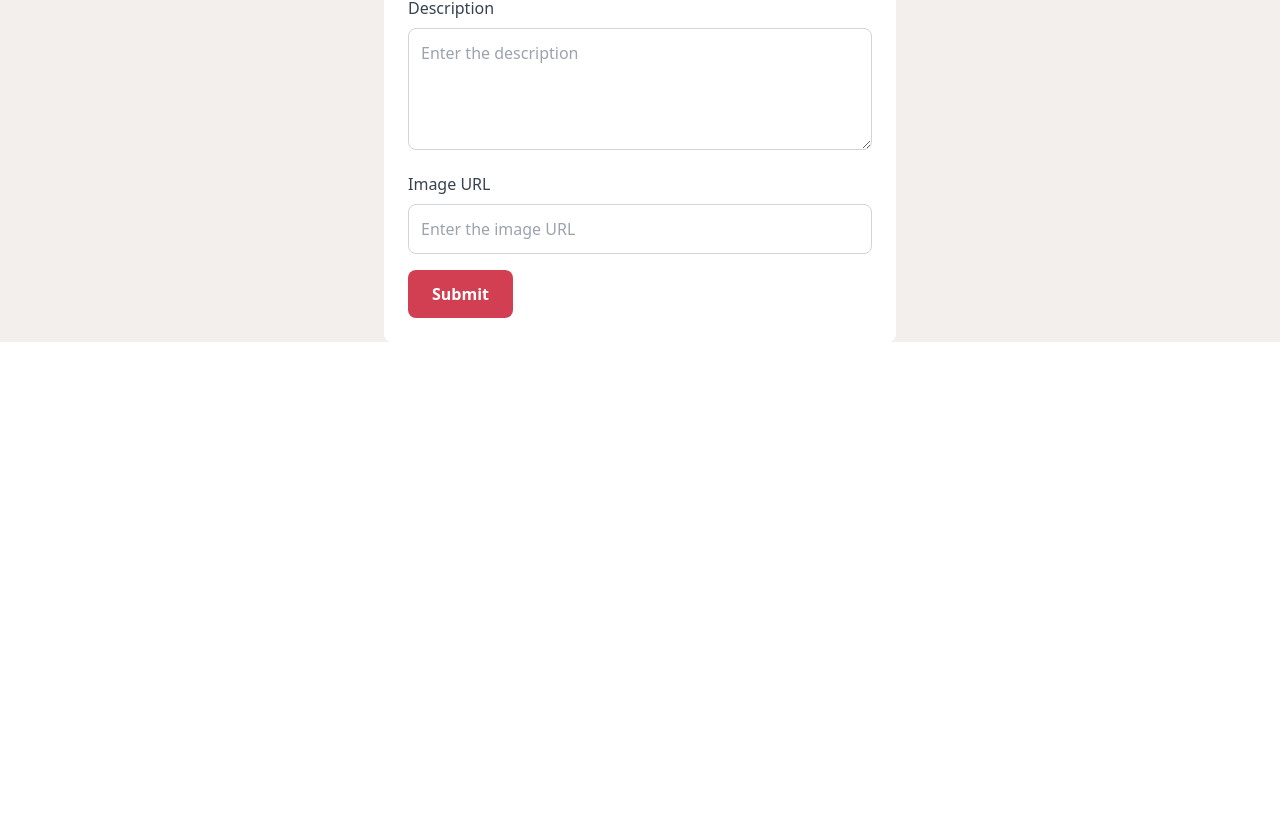
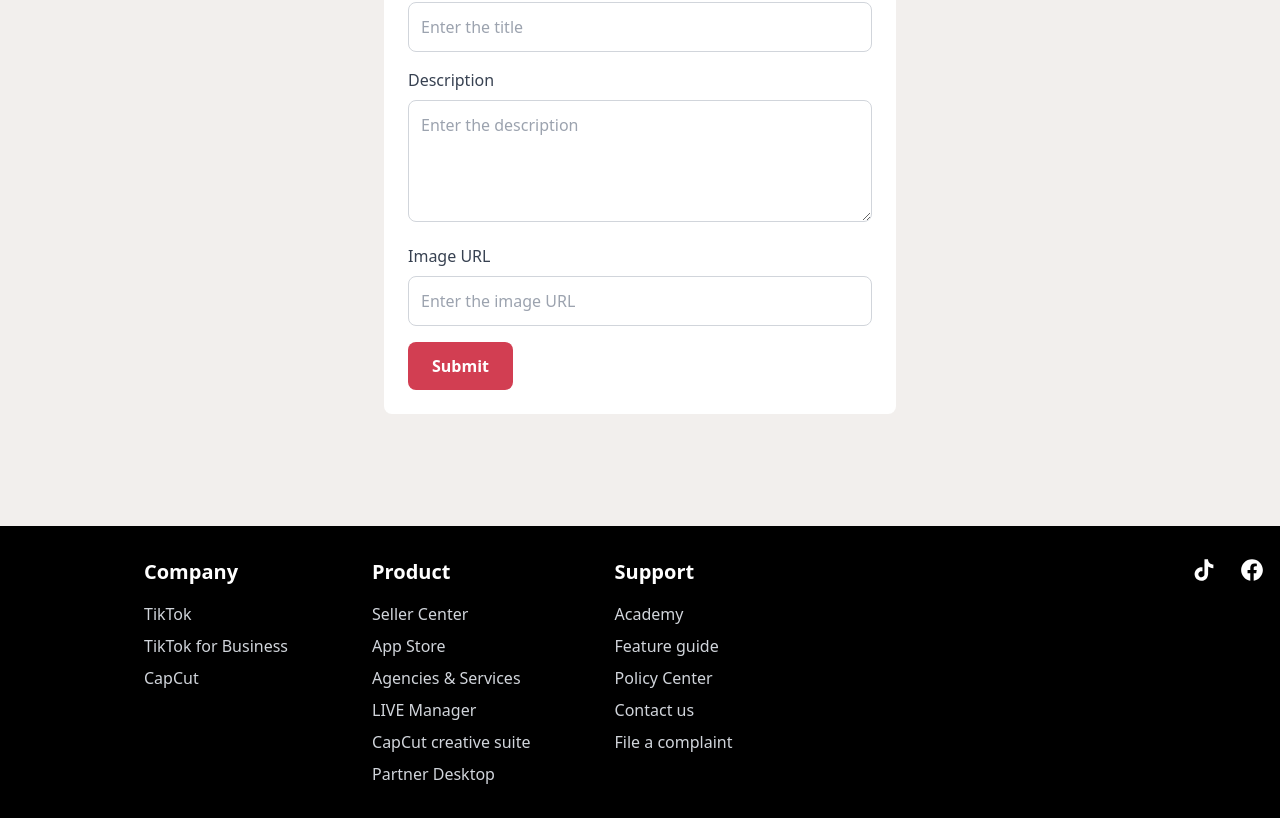
Before and after one commit to haru235/tiktok-hackathon, a Next.js app: page / in a window 1280 px wide. Shown: the part 1300-2118 px from the top of the page. Before the commit the page ends 1642 px from the top, so only its background shows below. Built offline with nearby package versions, Linux system fonts and the light colour scheme.

Commit message:
add footer

```diff
--- a/components/Footer.js
+++ b/components/Footer.js
@@ -0,0 +1,58 @@
+export default function Footer() {
+    return (
+        <footer className="bg-black text-white py-8 px-4">
+            <div className="max-w-7xl mx-auto gap-8 flex flex-col-reverse lg:flex-row justify-between items-start">
+                {/* Left side with lists */}
+                <div className="flex ml-20 items-center lg:items-start justify-center flex-col gap-5 lg:flex-row space-x-16">
+                    {/* Company list */}
+                    <div className="ml-12">
+                        <h4 className="text-xl font-semibold mb-4">Company</h4>
+                        <ul className="text-gray-300 space-y-2">
+                            <li><a href="#">TikTok</a></li>
+                            <li><a href="#">TikTok for Business</a></li>
+                            <li><a href="#">CapCut</a></li>
+                        </ul>
+                    </div>
+                    {/* Product list */}
+                    <div>
+                        <h4 className="text-xl font-semibold mb-4">Product</h4>
+                        <ul className="text-gray-300 space-y-2">
+                            <li><a href="#">Seller Center</a></li>
+                            <li><a href="#">App Store</a></li>
+                            <li><a href="#">Agencies & Services</a></li>
+                            <li><a href="#">LIVE Manager</a></li>
+                            <li><a href="#">CapCut creative suite</a></li>
+                            <li><a href="#">Partner Desktop</a></li>
+                        </ul>
+                    </div>
+                    {/* Support list */}
+                    <div>
+                        <h4 className="text-xl font-semibold mb-4">Support</h4>
+                        <ul className="space-y-2 text-gray-300">
+                            <li><a href="#">Academy</a></li>
+                            <li><a href="#">Feature guide</a></li>
+                            <li><a href="#">Policy Center</a></li>
+                            <li><a href="#">Contact us</a></li>
+                            <li><a href="#">File a complaint</a></li>
+                        </ul>
+                    </div>
+                </div>
+
+                {/* Right side with SVG icons */}
+                <div className="flex space-x-6">
+                    <a href="#" className="hover:text-customTeal">
+                        <svg width="24" height="24" viewBox="0 0 24 24" fill="none" xmlns="http://www.w3.org/2000/svg">
+                            <path d="M12.4729 1.2182C13.6519 1.2002 14.8218 1.2092 15.9918 1.2002C16.0638 2.57718 16.5588 3.98116 17.5668 4.95315C18.5748 5.95214 19.9968 6.41113 21.3828 6.56413V10.1911C20.0868 10.1461 18.7818 9.87609 17.6028 9.31809C17.0898 9.0841 16.6128 8.7871 16.1448 8.4811C16.1358 11.1091 16.1538 13.737 16.1268 16.356C16.0548 17.616 15.6408 18.867 14.9118 19.902C13.7329 21.6299 11.6899 22.7549 9.59291 22.7909C8.30593 22.8629 7.01894 22.5119 5.92096 21.8639C4.10298 20.7929 2.825 18.831 2.636 16.725C2.618 16.275 2.609 15.825 2.627 15.384C2.789 13.674 3.63499 12.0361 4.94897 10.9201C6.44295 9.62409 8.53092 9.0031 10.4839 9.37209C10.5019 10.7041 10.4479 12.0361 10.4479 13.368C9.55691 13.08 8.51293 13.161 7.72993 13.701C7.16294 14.07 6.73095 14.637 6.50595 15.276C6.31695 15.735 6.37095 16.239 6.37995 16.725C6.59595 18.201 8.01793 19.443 9.52991 19.308C10.5379 19.299 11.5009 18.714 12.0229 17.859C12.1939 17.562 12.3829 17.256 12.3919 16.905C12.4819 15.294 12.4459 13.692 12.4549 12.0811C12.4639 8.4541 12.4459 4.83615 12.4729 1.2182Z" fill="white" />
+                        </svg>
+                    </a>
+                    <a href="#" className="hover:text-customTeal">
+                        <svg width="24" height="24" viewBox="0 0 24 24" fill="none" xmlns="http://www.w3.org/2000/svg">
+                            <path d="M22.8651 12.0668C22.8651 6.06479 18.0005 1.2002 11.9994 1.2002C5.99838 1.2002 1.13379 6.06479 1.13379 12.0668C1.13379 17.4892 5.10733 21.9843 10.3015 22.7993V15.2072H7.54325V12.0658H10.3015V9.67249C10.3015 6.9486 11.9243 5.44449 14.4055 5.44449C15.5945 5.44449 16.8378 5.65639 16.8378 5.65639V8.33047H15.4686C14.1193 8.33047 13.6982 9.1681 13.6982 10.0275V12.0668H16.7119L16.2302 15.2081H13.6982V22.8002C18.8925 21.9852 22.866 17.4901 22.866 12.0668H22.8651Z" fill="white" />
+                        </svg>
+                    </a>
+
+                </div>
+            </div>
+        </footer>
+    );
+}
--- a/package.json
+++ b/package.json
@@ -114,6 +114,8 @@
     "slick-carousel": "^1.8.1",
     "source-map": "^0.7.4",
     "source-map-support": "^0.5.21",
+    "string-width": "^4.2.3",
+    "strip-ansi": "^6.0.0",
     "supports-color": "^7.2.0",
     "supports-preserve-symlinks-flag": "^1.0.0",
     "tapable": "^2.2.1",
--- a/pages/index.js
+++ b/pages/index.js
@@ -4,6 +4,7 @@ import Card from "../components/Card";
 import Slider from "react-slick";
 import "slick-carousel/slick/slick.css";
 import "slick-carousel/slick/slick-theme.css";
+import Footer from "../components/Footer";
 
 
 
@@ -119,7 +120,7 @@ export default function Home() {
 
 
         {/* submit content */}
-      <section className="mt-10 p-6 bg-white rounded-lg max-w-lg mx-auto">
+        <section className="mt-10 mb-28 p-6 mt-28 bg-white rounded-lg max-w-lg mx-auto">
           <h2 className="text-2xl font-semibold text-gray-800">Submit Your Content</h2>
           <form onSubmit={handleSubmit} className="mt-4">
             <div className="mb-4">
@@ -168,6 +169,7 @@ export default function Home() {
             </button>
           </form>
         </section>
+        <Footer />
       </div>
     </>
   );
```
Also changed, not shown: 1 other file (tests, documents, lock files or other folders). Lines whose indentation alone changed are shown as unchanged.
